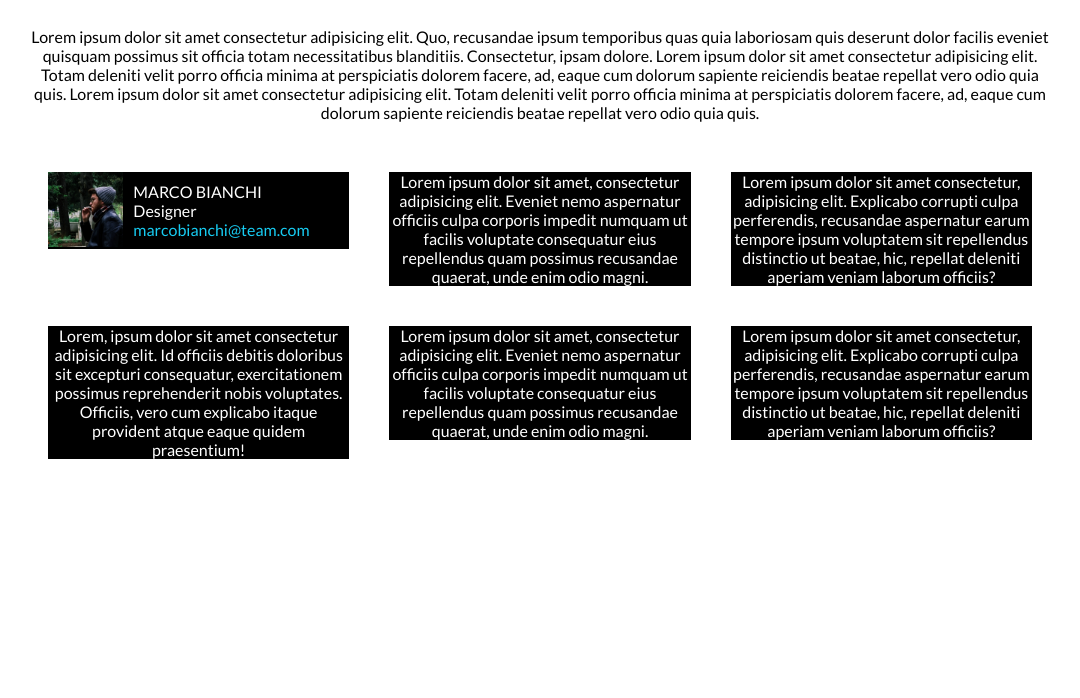
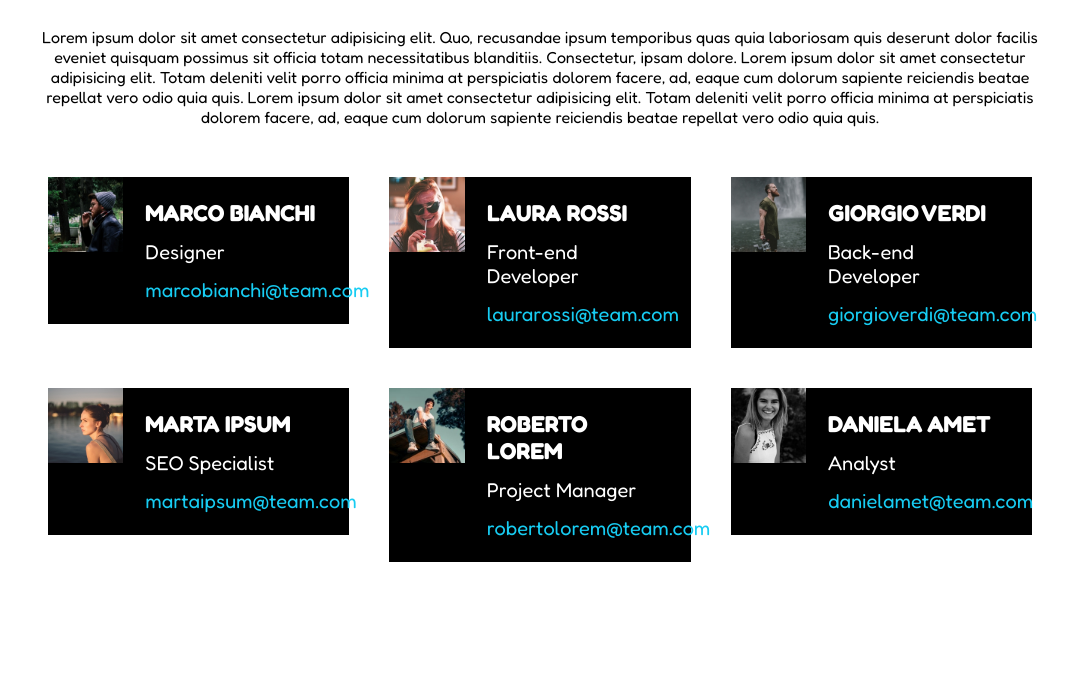
Before and after one commit to Binotz/html-css-float-cards, a plain HTML site: page index.html in a window 1280 px wide. Shown: the part 102-800 px from the top of the page, without its empty margins (100-1180 px from the left). Drawn offline with Linux system fonts and the light colour scheme.

Commit message:
Fixed Cards

```diff
--- a/css/style.css
+++ b/css/style.css
@@ -5,9 +5,13 @@
     box-sizing: border-box;
 }
 
+header{
+    text-align: center;
+}
+
 body{
     font-family: 'Fredoka', sans-serif;
-    font-family: 'Lato', sans-serif;
+    /* font-family: 'Lato', sans-serif; */
 }
 
 p{
@@ -31,13 +35,13 @@ h1{
 .container{
     width: 80%;
     margin: auto;
-    text-align: center;
 }
 
 .column{
     padding: 20px;
     width: calc(100% / 3);
     float: left;
+
 }
 
 .card{
@@ -53,13 +57,25 @@ h1{
 .description{
     width: calc(100% * 3/4);
     float:left;
-    padding: 10px;
+    font-size: larger;
+    padding: 15px;
 }
 
 .description > * {
-    float: left;
+    display: inline-block;
+    margin: 7px;
+    font-size: 20px;
+}
+
+.name{
+    font-weight: 700;
+    font-size: 23px;
 }
 
 .blue-text{
     color: #17ccf2;
 }
+
+.job{
+    font-weight: 400;
+}
--- a/index.html
+++ b/index.html
@@ -6,7 +6,7 @@
     <meta name="viewport" content="width=device-width, initial-scale=1.0">
     <link rel="preconnect" href="https://fonts.googleapis.com">
     <link rel="preconnect" href="https://fonts.gstatic.com" crossorigin>
-    <link href="https://fonts.googleapis.com/css2?family=Fredoka:wght@300;600;700&family=Lato&display=swap" rel="stylesheet">
+    <link href="https://fonts.googleapis.com/css2?family=Fredoka:wght@400;500;700&family=Lato&display=swap" rel="stylesheet">
     <link rel="stylesheet" href="css/style.css">
     <title>Team</title>
 </head>
@@ -28,7 +28,7 @@
                         <div class="card clearfix">
                             <img class="profile-pic" src="img/male1.png" alt="Marco">
                             <div class="description clearfix">
-                                <span class="name ">MARCO BIANCHI</span><br>
+                                <h2 class="name">MARCO BIANCHI</h2><br>
                                 <span class="job">Designer</span><br>
                                 <span class="email blue-text">marcobianchi@team.com</span>
                             </div>
@@ -37,41 +37,67 @@
 
                     <!-- Laura -->
                     <div class="column">
-                        <div class="card">
-                            Lorem ipsum dolor sit amet, consectetur adipisicing elit. Eveniet nemo aspernatur officiis culpa corporis impedit numquam ut facilis voluptate consequatur eius repellendus quam possimus recusandae quaerat, unde enim odio magni.
+                        <div class="card clearfix">
+                            <img class="profile-pic" src="img/female1.png" alt="Laura">
+                            <div class="description clearfix">
+                                <span class="name">LAURA ROSSI</span><br>
+                                <span class="job">Front-end Developer</span><br>
+                                <span class="email blue-text">laurarossi@team.com</span>
+                            </div>
                         </div>
                     </div>
 
                     <!-- Giorgio -->
                     <div class="column">
-                        <div class="card">
-                            Lorem ipsum dolor sit amet consectetur, adipisicing elit. Explicabo corrupti culpa perferendis, recusandae aspernatur earum tempore ipsum voluptatem sit repellendus distinctio ut beatae, hic, repellat deleniti aperiam veniam laborum officiis?
+                        <div class="card clearfix">
+                            <img class="profile-pic" src="img/male2.png" alt="Giorgio">
+                            <div class="description clearfix">
+                                <span class="name">GIORGIO VERDI</span><br>
+                                <span class="job">Back-end Developer</span><br>
+                                <span class="email blue-text">giorgioverdi@team.com</span>
                             </div>
                         </div>
                     </div>
 
-
                     <!-- Seconda Riga -->
                     <div class="column">
-                    <!-- Marco -->
-                    <div class="card">
-                        Lorem, ipsum dolor sit amet consectetur adipisicing elit. Id officiis debitis doloribus sit excepturi consequatur, exercitationem possimus reprehenderit nobis voluptates. Officiis, vero cum explicabo itaque provident atque eaque quidem praesentium!
+                        <!-- Marta -->
+                        <div class="card clearfix">
+                            <img class="profile-pic" src="img/female2.png" alt="Marco">
+                            <div class="description clearfix">
+                                <span class="name">MARTA IPSUM</span><br>
+                                <span class="job">SEO Specialist</span><br>
+                                <span class="email blue-text">martaipsum@team.com</span>
+                            </div>
                         </div>
                     </div>
 
-                <!-- Laura -->
+                    <!-- Roberto -->
                     <div class="column">
-                    <div class="card">
-                        Lorem ipsum dolor sit amet, consectetur adipisicing elit. Eveniet nemo aspernatur officiis culpa corporis impedit numquam ut facilis voluptate consequatur eius repellendus quam possimus recusandae quaerat, unde enim odio magni.
+                        <div class="card clearfix">
+                            <img class="profile-pic" src="img/male3.png" alt="Laura">
+                            <div class="description clearfix">
+                                <span class="name">ROBERTO LOREM</span><br>
+                                <span class="job">Project Manager</span><br>
+                                <span class="email blue-text">robertolorem@team.com</span>
+                            </div>
                         </div>
                     </div>
 
-                <!-- Giorgio -->
+                    <!-- Daniela -->
                     <div class="column">
-                    <div class="card">
-                        Lorem ipsum dolor sit amet consectetur, adipisicing elit. Explicabo corrupti culpa perferendis, recusandae aspernatur earum tempore ipsum voluptatem sit repellendus distinctio ut beatae, hic, repellat deleniti aperiam veniam laborum officiis?
+                        <div class="card clearfix">
+                            <img class="profile-pic" src="img/female3.png" alt="Giorgio">
+                            <div class="description clearfix">
+                                <span class="name">DANIELA AMET</span><br>
+                                <span class="job">Analyst</span><br>
+                                <span class="email blue-text">danielamet@team.com</span>
                             </div>
                         </div>
+                    </div>
+
+                </div>
+
             </section>
         </main>
     </div>
```
Lines whose indentation alone changed are shown as unchanged.
